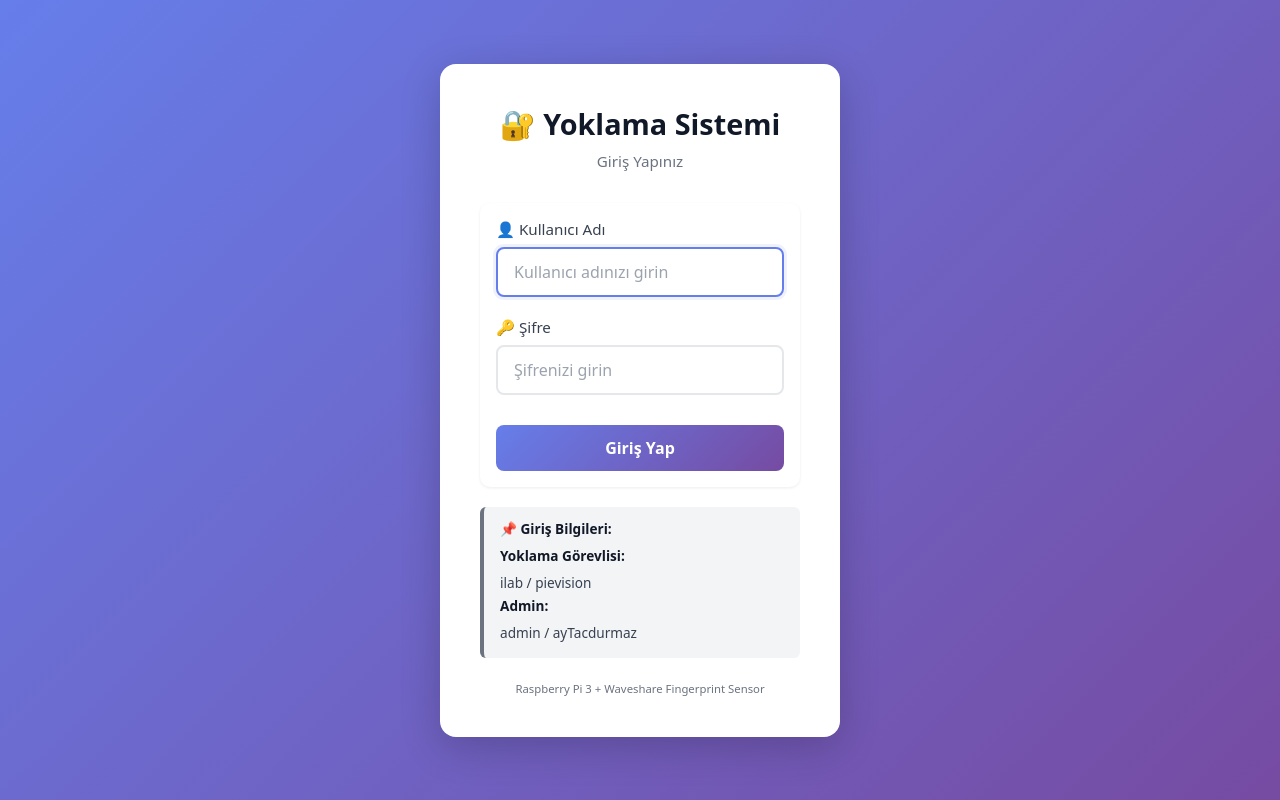
After one commit to Metrohan/fingerprintsensor, a Python web app: template templates/login.html in a window 1280 px wide. The commit adds this page. Run offline with Jinja, Linux system fonts and the light colour scheme; the template is opened without the code that fills it, so the values that code supplies are empty.

Commit message:
add: admin panel and user system

```diff
--- /dev/null
+++ b/templates/login.html
@@ -0,0 +1,207 @@
+<!doctype html>
+<html lang="tr">
+<head>
+  <meta charset="utf-8">
+  <title>Giriş - Yoklama Sistemi</title>
+  <meta name="viewport" content="width=device-width, initial-scale=1">
+  <link rel="stylesheet" href="{{ url_for('static', filename='style.css') }}">
+  <style>
+    body {
+      background: linear-gradient(135deg, #667eea 0%, #764ba2 100%);
+      min-height: 100vh;
+      display: flex;
+      align-items: center;
+      justify-content: center;
+      margin: 0;
+      font-family: system-ui, -apple-system, BlinkMacSystemFont, "Segoe UI", sans-serif;
+    }
+
+    .login-container {
+      background: white;
+      padding: 40px;
+      border-radius: 16px;
+      box-shadow: 0 10px 40px rgba(0, 0, 0, 0.2);
+      max-width: 400px;
+      width: 100%;
+    }
+
+    .login-header {
+      text-align: center;
+      margin-bottom: 32px;
+    }
+
+    .login-header h1 {
+      margin: 0;
+      font-size: 1.8rem;
+      color: #111827;
+      font-weight: 700;
+    }
+
+    .login-header p {
+      margin: 8px 0 0 0;
+      color: #6b7280;
+      font-size: 0.95rem;
+    }
+
+    .form-group {
+      margin-bottom: 20px;
+    }
+
+    .form-group label {
+      display: block;
+      margin-bottom: 8px;
+      color: #374151;
+      font-weight: 500;
+      font-size: 0.95rem;
+    }
+
+    .form-group input {
+      width: 100%;
+      padding: 12px 16px;
+      border: 2px solid #e5e7eb;
+      border-radius: 8px;
+      font-size: 1rem;
+      transition: all 0.3s;
+      box-sizing: border-box;
+    }
+
+    .form-group input:focus {
+      outline: none;
+      border-color: #667eea;
+      box-shadow: 0 0 0 3px rgba(102, 126, 234, 0.1);
+    }
+
+    .form-group input::placeholder {
+      color: #9ca3af;
+    }
+
+    .btn-login {
+      width: 100%;
+      padding: 12px 24px;
+      background: linear-gradient(135deg, #667eea 0%, #764ba2 100%);
+      color: white;
+      border: none;
+      border-radius: 8px;
+      font-size: 1rem;
+      font-weight: 600;
+      cursor: pointer;
+      transition: all 0.3s;
+      margin-top: 10px;
+    }
+
+    .btn-login:hover {
+      transform: translateY(-2px);
+      box-shadow: 0 8px 20px rgba(102, 126, 234, 0.3);
+    }
+
+    .btn-login:active {
+      transform: translateY(0);
+    }
+
+    .flash-container {
+      margin-bottom: 20px;
+    }
+
+    .flash {
+      padding: 12px 16px;
+      border-radius: 8px;
+      font-size: 0.95rem;
+      font-weight: 500;
+    }
+
+    .flash-error {
+      background: #fee2e2;
+      color: #991b1b;
+      border-left: 4px solid #dc2626;
+    }
+
+    .flash-success {
+      background: #dcfce7;
+      color: #166534;
+      border-left: 4px solid #16a34a;
+    }
+
+    .login-footer {
+      text-align: center;
+      margin-top: 20px;
+      color: #6b7280;
+      font-size: 0.85rem;
+    }
+
+    .credentials-hint {
+      background: #f3f4f6;
+      border-left: 4px solid #6b7280;
+      padding: 12px 16px;
+      border-radius: 6px;
+      margin-top: 20px;
+      font-size: 0.85rem;
+      color: #374151;
+    }
+
+    .credentials-hint strong {
+      display: block;
+      margin-bottom: 8px;
+      color: #111827;
+    }
+
+    .credentials-hint p {
+      margin: 4px 0;
+    }
+  </style>
+</head>
+<body>
+  <div class="login-container">
+    <div class="login-header">
+      <h1>🔐 Yoklama Sistemi</h1>
+      <p>Giriş Yapınız</p>
+    </div>
+
+    {% with messages = get_flashed_messages(with_categories=true) %}
+      {% if messages %}
+        <div class="flash-container">
+          {% for category, msg in messages %}
+            <div class="flash flash-{{ category }}">{{ msg }}</div>
+          {% endfor %}
+        </div>
+      {% endif %}
+    {% endwith %}
+
+    <form method="post" class="form">
+      <div class="form-group">
+        <label for="username">👤 Kullanıcı Adı</label>
+        <input
+          type="text"
+          id="username"
+          name="username"
+          required
+          placeholder="Kullanıcı adınızı girin"
+          autofocus
+        >
+      </div>
+
+      <div class="form-group">
+        <label for="password">🔑 Şifre</label>
+        <input
+          type="password"
+          id="password"
+          name="password"
+          required
+          placeholder="Şifrenizi girin"
+        >
+      </div>
+
+      <button type="submit" class="btn-login">Giriş Yap</button>
+    </form>
+
+    <div class="credentials-hint">
+      <strong>📌 Giriş Bilgileri:</strong>
+      <p><strong>Yoklama Görevlisi:</strong> ilab / pievision</p>
+      <p><strong>Admin:</strong> admin / ayTacdurmaz</p>
+    </div>
+
+    <div class="login-footer">
+      <small>Raspberry Pi 3 + Waveshare Fingerprint Sensor</small>
+    </div>
+  </div>
+</body>
+</html>
```
Also changed, not shown: app.py (+122 -3 lines), templates/base.html (+8 -2 lines).
